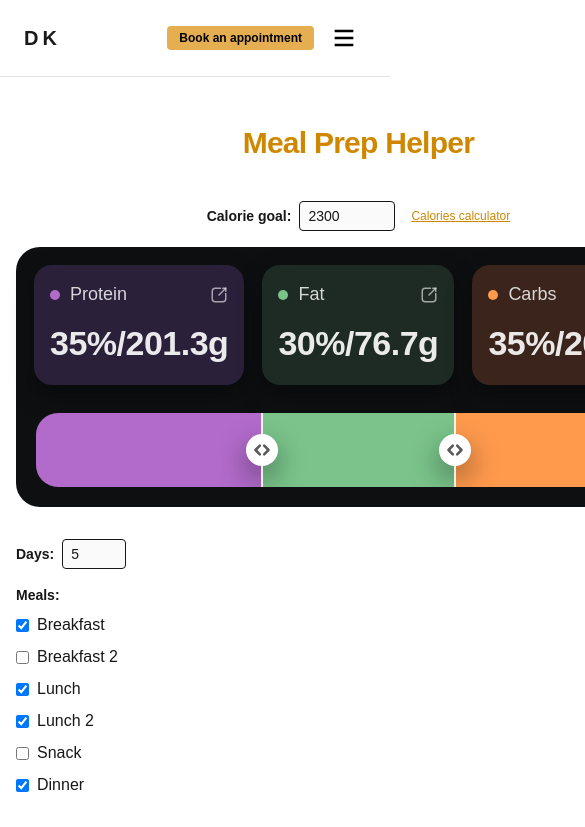
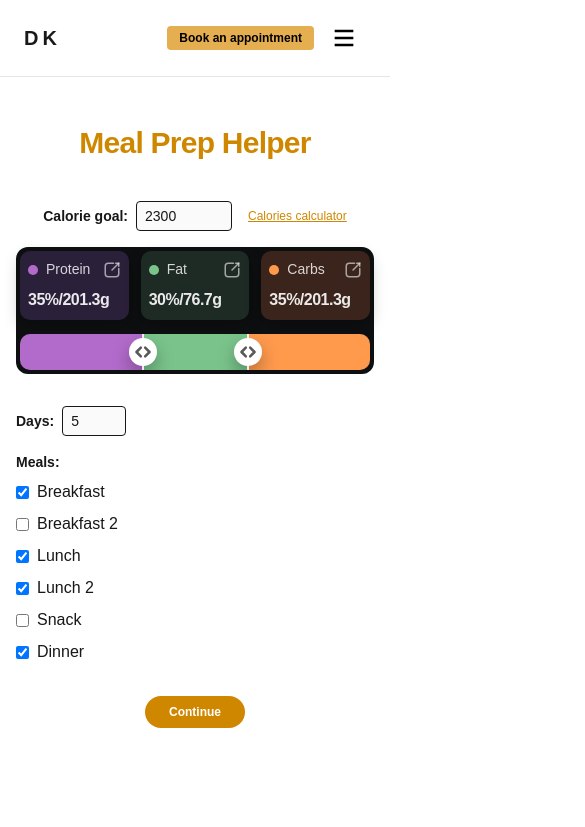
Before and after one commit to danilsdf/Personal-Site, a Next.js app: page /tool/meal-prep-helper in a window 390 px wide. Shown: the top 827 px of the page, 585 px wide, since content can reach past the window. Built offline with nearby package versions, Linux system fonts and the light colour scheme.

Commit message:
try v0.1

```diff
--- a/app/tools/page.tsx
+++ b/app/tools/page.tsx
@@ -15,7 +15,7 @@ export default function FitnessToolsPage() {
       {/* TOP TOOL CARDS (3 IN A ROW) */}
       <section className="grid gap-6 sm:grid-cols-2 lg:grid-cols-3 mb-16">
         <ToolCard title="Calories Calculator" href="/tool/calories-calculator" imageSrc="/calories-calculator-tool.png" />
-        <ToolCard title="Meal Prep Helper" href="/tool/meal-prep-helper" imageSrc="/coming-soon-tool.png" />
+        <ToolCard title="Meal Prep Helper" href="/tool/meal-prep-helper" imageSrc="/meal-prep-helper-tool.png" />
         <ToolCard title="Workout generator" href="/tool/workout-generator" imageSrc="/coming-soon-tool-2.png" />
       </section>
 
--- a/components/MacroSplitSlider/index.tsx
+++ b/components/MacroSplitSlider/index.tsx
@@ -1,4 +1,5 @@
 import React, { useMemo, useRef, useState } from "react";
+import "./styles.css";
 
 type Macro = "protein" | "fat" | "carbs";
 
@@ -95,9 +96,9 @@ export default function MacroSplitSlider({
   };
 
   return (
-    <div style={styles.wrap}>
+    <div className="wrap">
       {/* Top cards */}
-      <div style={styles.cardsRow}>
+      <div className="cardsRow">
         <MacroCard
           title="Protein"
           dot="#B26BCB"
@@ -116,19 +117,19 @@ export default function MacroSplitSlider({
       </div>
 
       {/* Slider */}
-      <div style={styles.sliderArea}>
+      <div className="sliderArea">
         <div
           ref={barRef}
-          style={styles.bar}
+          className="bar"
           onPointerMove={onPointerMove}
           onPointerUp={onPointerUp}
           onPointerCancel={onPointerUp}
           onPointerLeave={onPointerUp}
         >
           {/* segments */}
-          <div style={{ ...styles.seg, width: `${h1}%`, background: "#B26BCB" }} />
-          <div style={{ ...styles.seg, width: `${h2 - h1}%`, background: "#7AC48B" }} />
-          <div style={{ ...styles.seg, width: `${100 - h2}%`, background: "#FF9A4D" }} />
+          <div className="seg" style={{ width: `${h1}%`, background: "#B26BCB" }} />
+          <div className="seg" style={{ width: `${h2 - h1}%`, background: "#7AC48B" }} />
+          <div className="seg" style={{ width: `${100 - h2}%`, background: "#FF9A4D" }} />
 
           {/* handle 1 */}
           <Handle leftPct={h1} onPointerDown={onPointerDown("h1")} />
@@ -154,11 +155,11 @@ function MacroCard({
   grams: number;
 }) {
   return (
-    <div style={{ ...styles.card, background: bg }}>
-      <div style={styles.cardTop}>
-        <div style={styles.cardTitle}>
-          <span style={{ ...styles.dot, background: dot }} />
-          <span style={styles.cardTitleText}>{title}</span>
+    <div className="card" style={{ background: bg }}>
+      <div className="cardTop">
+        <div className="cardTitle">
+          <span className="dot" style={{ background: dot }} />
+          <span className="cardTitleText">{title}</span>
         </div>
 
         {/* edit icon */}
@@ -184,7 +185,7 @@ function MacroCard({
         </svg>
       </div>
 
-      <div style={styles.cardValue}>
+      <div className="cardValue">
         {pct}%/{grams.toFixed(1)}g
       </div>
     </div>
@@ -199,9 +200,9 @@ function Handle({
   onPointerDown: (e: React.PointerEvent) => void;
 }) {
   return (
-    <div style={{ ...styles.handleWrap, left: `${leftPct}%` }}>
-      <div style={styles.handleLine} />
-      <div style={styles.handleKnob} onPointerDown={onPointerDown} role="slider" tabIndex={0}>
+    <div className="handleWrap" style={{ left: `${leftPct}%` }}>
+      <div className="handleLine" />
+      <div className="handleKnob" onPointerDown={onPointerDown} role="slider" tabIndex={0}>
         {/* left/right arrows */}
         <svg width="26" height="26" viewBox="0 0 24 24" fill="none">
           <path
@@ -223,71 +224,3 @@ function Handle({
     </div>
   );
 }
-
-const styles: Record<string, React.CSSProperties> = {
-  wrap: {
-    width: "100%",
-    maxWidth: 980,
-    margin: "0 auto",
-    padding: 18,
-    borderRadius: 24,
-    background: "#0D0F10",
-  },
-  cardsRow: { display: "grid", gridTemplateColumns: "1fr 1fr 1fr", gap: 18 },
-  card: {
-    borderRadius: 18,
-    padding: 16,
-    color: "rgba(255,255,255,0.9)",
-    boxShadow: "0 10px 24px rgba(0,0,0,0.35)",
-  },
-  cardTop: { display: "flex", alignItems: "center", justifyContent: "space-between" },
-  cardTitle: { display: "flex", alignItems: "center", gap: 10 },
-  dot: { width: 10, height: 10, borderRadius: 999 },
-  cardTitleText: { fontSize: 18, opacity: 0.9 },
-  cardValue: { marginTop: 10, fontSize: 34, fontWeight: 700, letterSpacing: -0.5 },
-
-  sliderArea: { marginTop: 22, padding: "6px 2px 2px" },
-  bar: {
-    position: "relative",
-    display: "flex",
-    height: 74,
-    borderRadius: 22,
-    overflow: "hidden",
-    background: "#15181A",
-    boxShadow: "inset 0 0 0 1px rgba(255,255,255,0.04)",
-    userSelect: "none",
-    touchAction: "none",
-  },
-  seg: { height: "100%" },
-
-  handleWrap: {
-    position: "absolute",
-    top: 0,
-    bottom: 0,
-    transform: "translateX(-50%)",
-    display: "flex",
-    alignItems: "flex-end",
-    justifyContent: "center",
-    pointerEvents: "none",
-  },
-  handleLine: {
-    position: "absolute",
-    top: 0,
-    bottom: 0,
-    width: 2,
-    background: "rgba(255,255,255,0.85)",
-  },
-  handleKnob: {
-    pointerEvents: "auto",
-    width: 32,
-    height: 32,
-    borderRadius: 999,
-    background: "#FFFFFF",
-    display: "grid",
-    placeItems: "center",
-    boxShadow: "0 12px 30px rgba(0,0,0,0.45)",
-    marginBottom: "auto",
-    marginTop: "auto",
-    cursor: "grab",
-  },
-};
--- /dev/null
+++ b/components/MacroSplitSlider/styles.css
@@ -0,0 +1,135 @@
+.wrap {
+  width: 100%;
+  max-width: 980px;
+  margin: 0 auto;
+  padding: 12px;
+  border-radius: 24px;
+  background: #0D0F10;
+  box-sizing: border-box;
+}
+.cardsRow {
+  display: grid;
+  grid-template-columns: 1fr 1fr 1fr;
+  gap: 12px;
+  margin-bottom: 8px;
+}
+.card {
+  border-radius: 18px;
+  padding: 12px;
+  color: rgba(255,255,255,0.9);
+  box-shadow: 0 6px 16px rgba(0,0,0,0.25);
+  min-width: 0;
+  background: var(--macro-card-bg, #222);
+}
+.cardTop {
+  display: flex;
+  align-items: center;
+  justify-content: space-between;
+}
+.cardTitle {
+  display: flex;
+  align-items: center;
+  gap: 8px;
+}
+.dot {
+  width: 10px;
+  height: 10px;
+  border-radius: 999px;
+}
+.cardTitleText {
+  font-size: 16px;
+  opacity: 0.9;
+}
+.cardValue {
+  margin-top: 8px;
+  font-size: 26px;
+  font-weight: 700;
+  letter-spacing: -0.5px;
+  word-break: break-word;
+}
+.sliderArea {
+  margin-top: 18px;
+  padding: 4px 0 0;
+}
+.bar {
+  position: relative;
+  display: flex;
+  height: 54px;
+  border-radius: 18px;
+  overflow: hidden;
+  background: #15181A;
+  box-shadow: inset 0 0 0 1px rgba(255,255,255,0.04);
+  user-select: none;
+  touch-action: none;
+  min-width: 0;
+}
+.seg {
+  height: 100%;
+}
+.handleWrap {
+  position: absolute;
+  top: 0;
+  bottom: 0;
+  transform: translateX(-50%);
+  display: flex;
+  align-items: flex-end;
+  justify-content: center;
+  pointer-events: none;
+  min-width: 0;
+}
+.handleLine {
+  position: absolute;
+  top: 0;
+  bottom: 0;
+  width: 2px;
+  background: rgba(255,255,255,0.85);
+}
+.handleKnob {
+  pointer-events: auto;
+  width: 36px;
+  height: 36px;
+  border-radius: 999px;
+  background: #FFFFFF;
+  display: grid;
+  place-items: center;
+  box-shadow: 0 8px 18px rgba(0,0,0,0.30);
+  margin-bottom: auto;
+  margin-top: auto;
+  cursor: grab;
+  touch-action: none;
+}
+
+@media (max-width: 600px) {
+  .wrap {
+    padding: 4px;
+    border-radius: 12px;
+  }
+  .cardsRow {
+    display: grid;
+    grid-template-columns: 1fr 1fr 1fr;
+    gap: 12px;
+    margin-bottom: 8px;
+  }
+  .card {
+    border-radius: 10px;
+    padding: 8px;
+    font-size: 14px;
+  }
+  .cardTitleText {
+    font-size: 14px;
+  }
+  .cardValue {
+    font-size: 16px;
+  }
+  .sliderArea {
+    margin-top: 10px;
+  }
+  .bar {
+    height: 36px;
+    border-radius: 10px;
+  }
+  .handleKnob {
+    width: 28px;
+    height: 28px;
+  }
+}
--- a/components/pages/MealPrepHelper/PageBody.tsx
+++ b/components/pages/MealPrepHelper/PageBody.tsx
@@ -63,7 +63,7 @@ export default function MealPrepHelperPageBody() {
   }
 
   return (
-    <div className="mx-auto max-w-4xl px-4 pb-24 pt-12 text-neutral-900 dark:text-neutral-100">
+    <div className="sm:mx-auto max-w-4xl px-4 pb-24 pt-12 text-neutral-900 dark:text-neutral-100">
       <section className="mb-10 text-center">
         <h1 className="text-3xl font-bold tracking-tight sm:text-4xl text-yellow-600 dark:text-yellow-400">
           Meal Prep Helper
--- a/components/pages/MealPrepHelper/screens/SummaryScreen.tsx
+++ b/components/pages/MealPrepHelper/screens/SummaryScreen.tsx
@@ -79,7 +79,7 @@ const SummaryScreen: React.FC<SummaryScreenProps> = ({
 									<li key={idx} className="py-2 flex flex-col text-sm">
 										<div className="flex justify-between items-center">
 											<span>{ing.name}</span>
-											<span className="text-neutral-500">{ing.amount}</span>
+											<span>{ing.amount} {ing.unit}</span>
 										</div>
 										{nut && (
 											<div className="flex flex-wrap gap-4 text-xs text-neutral-500 mt-1 ml-2">
@@ -163,10 +163,8 @@ const SummaryScreen: React.FC<SummaryScreenProps> = ({
 				{isWithinGoal(nutritionSummary.totalKcal, totalGoal.kcal) &&
 					isWithinGoal(nutritionSummary.totalProtein, totalGoal.protein) &&
 					isWithinGoal(nutritionSummary.totalFat, totalGoal.fat) &&
-					isWithinGoal(nutritionSummary.totalCarbs, totalGoal.carbs) ? (
+					isWithinGoal(nutritionSummary.totalCarbs, totalGoal.carbs) && (
 						<div className="text-green-600 font-semibold">Your plan matches your goal! ✅</div>
-				) : (
-					<div className="text-red-600 font-semibold">Your plan does not match your goal. Adjust your ingredients.</div>
 				)}
 				{(nutritionSummary.totalProtein > totalGoal.protein * 1.05) && (
 					<div className="text-yellow-600 mt-2">Protein is over the goal by more than 5%. Consider removing some protein sources.</div>
@@ -176,7 +174,7 @@ const SummaryScreen: React.FC<SummaryScreenProps> = ({
 				)}
 			</div>
 			<button
-				className="rounded bg-yellow-600 dark:bg-yellow-400 px-6 py-2 text-xs font-semibold text-white dark:text-black hover:bg-yellow-700 dark:hover:bg-yellow-300"
+				className="rounded bg-yellow-600 dark:bg-yellow-400 px-6 py-2 text-xs font-semibold text-white dark:text-black hover:bg-yellow-700 dark:hover:bg-yellow-300 justify-center transition mx-auto block"
 				onClick={onBack}
 			>Back to Inventory</button>
 		</div>
```
Also changed, not shown: components/pages/MealPrepHelper/screens/InventoryScreen.tsx (+7 -11 lines), public/meal-prep-helper-tool.png (added).
